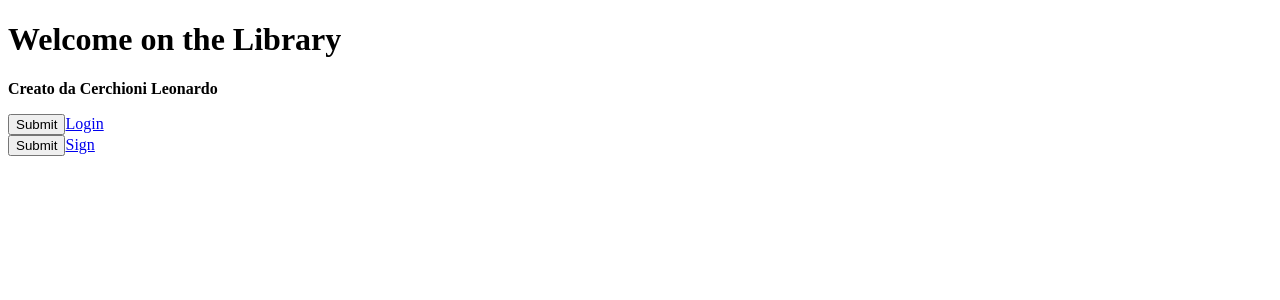
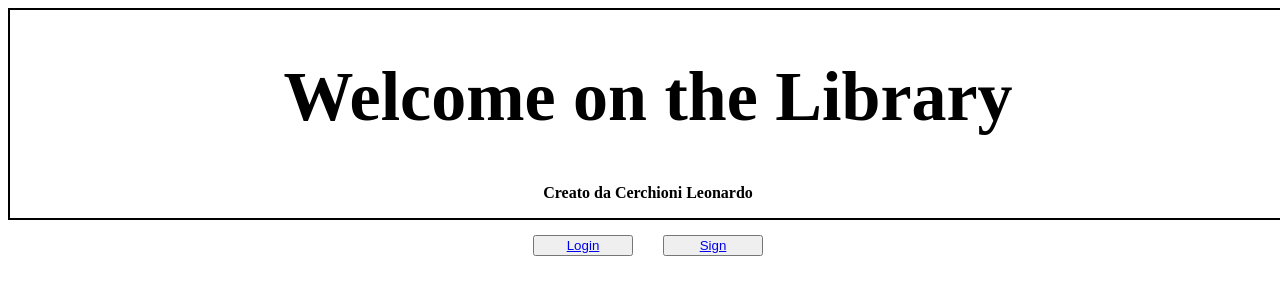
Before and after one commit to djtrexi/userLibrary, a PHP site: page /LibraryPHP/homePage.php in a window 1280 px wide. Shown: the top 300 px of the page. Run offline with PHP 8.4, Linux system fonts and the light colour scheme.

Commit message:
commit for the update login and sign fix problem

```diff
--- a/homePage.php
+++ b/homePage.php
@@ -3,6 +3,30 @@
   <head>
     <title>Welcome</title>
     <meta charset = "UTF-8">
+    <style>
+      body{
+        height: 100%;
+        width: 100%;
+      }
+
+      #header{
+        text-align: center;
+        border: 2px solid black;
+      }
+
+      #title{
+        font-size: 35px;
+      }
+
+      #choise{
+        text-align: center;
+      }
+
+      button{
+        margin: 15px;
+        width: 100px;
+      }
+    </style>
   </head>
   <body>
     <div id = "header">
@@ -21,20 +45,12 @@
     </div>
     <div id = "main">
       <main>
-        <div id = "login">
+        <div id = "choise">
           <section>
             <article>
               <?php
-                echo "<a href = 'login.php'><input type = 'submit'>Login</input></a>";
-              ?>
-              </article>
-          </section>
-        </div>
-        <div id = "sing">
-          <section>
-            <article>
-              <?php
-                echo "<a href = 'sign.php'><input type = 'submit'>Sign</input></a>";
+                echo "<button type = 'submit'><a href = 'login.php'>Login</a></button>";
+                echo "<button type = 'submit'><a href = 'sign.php'>Sign</a></button>";
               ?>
             </article>
           </section>
--- a/login.php
+++ b/login.php
@@ -64,6 +64,8 @@
                       </p>
                       <input type = "password" name = "password">
                     </span>
+                    <br>
+                    <input type = "submit" value = "login">
                   </form>
                   <?php
                     }
@@ -89,8 +91,8 @@
                         $email = $_POST['email'];
 
                         $query = "SELECT *
-                                  FROM utenti u
-                                  WHERE u.email = '$email' AND u.password = '$password";
+                                  FROM utenti
+                                  WHERE email = '$email' AND password = '$password";
                         $result = mysqli_query($connessione, $query);
                         if($result){
                           $_SESSION['emailUtente'] = $email;
```
Also changed, not shown: sign.php (+37 -8 lines), style.css (+9 -0 lines), README.md.
